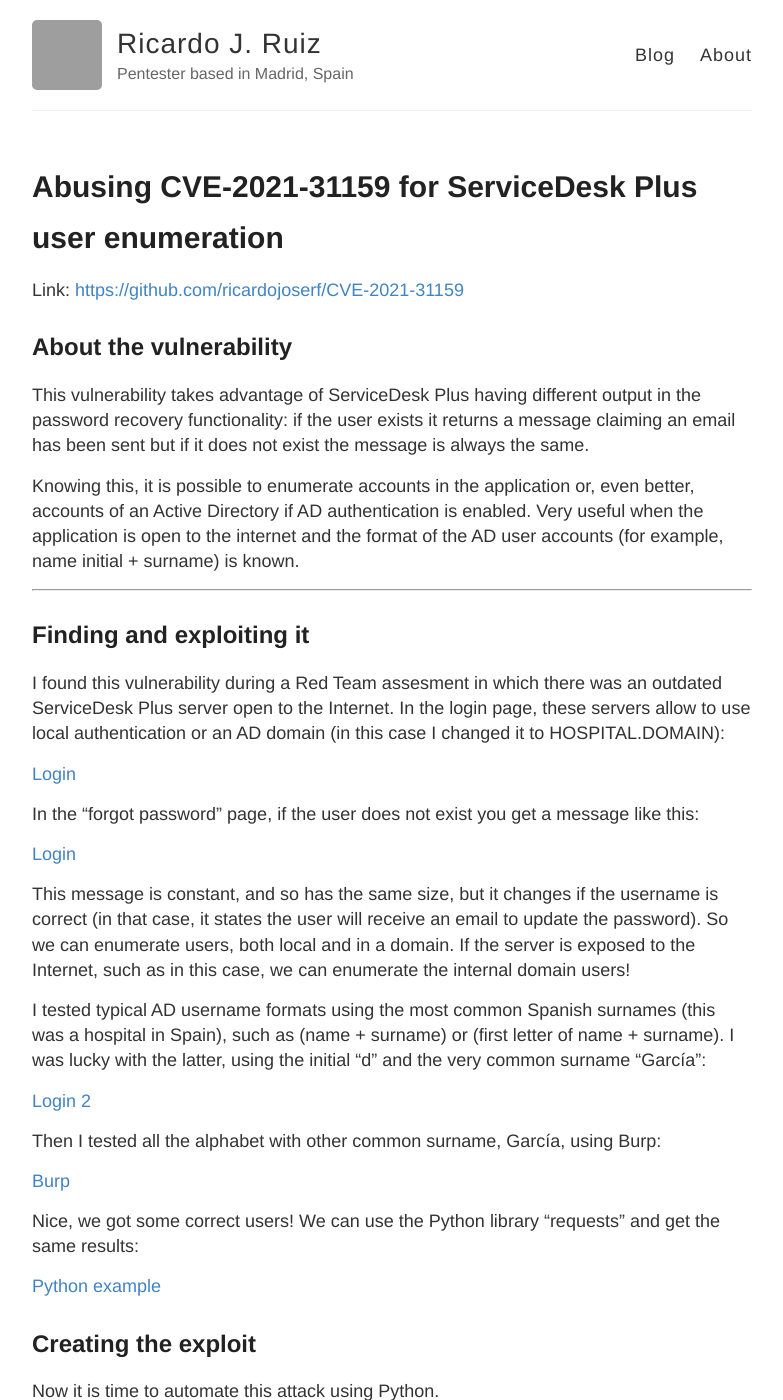
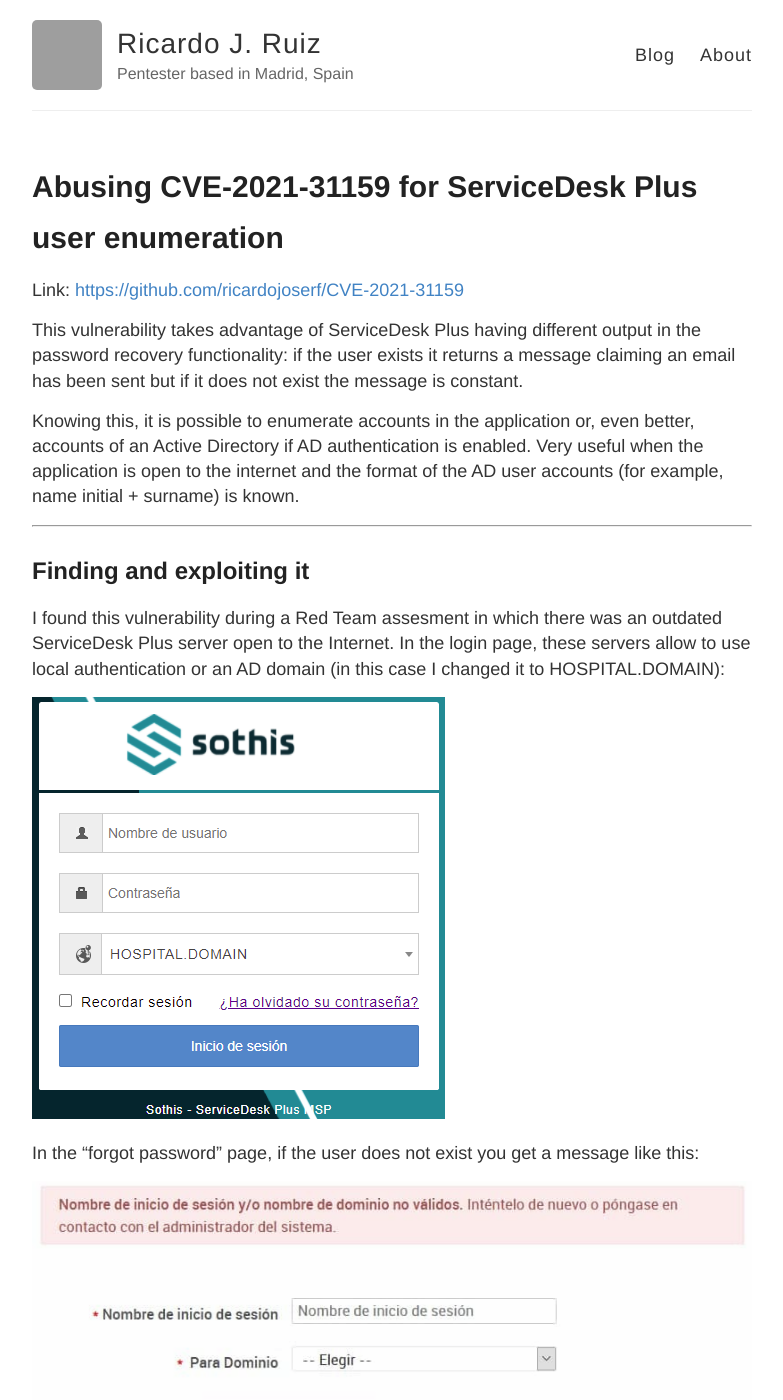
Before and after one commit to ricardojoserf/ricardojoserf.github.io, a Jekyll site: the page built from _posts/2021-8-22-CVE-2021-31159.md, in a window 1280 px wide and 1400 px high. Shown: the whole window, without its empty margins (248-1031 px from the left). Built offline with Jekyll 4.4.1, drawn with Linux system fonts in a browser that asks for light colours; grey boxes are pictures that could not be loaded.

Commit message:
Update 2021-8-22-CVE-2021-31159.md

```diff
--- a/_posts/2021-8-22-CVE-2021-31159.md
+++ b/_posts/2021-8-22-CVE-2021-31159.md
@@ -5,9 +5,7 @@
 
 Link: [https://github.com/ricardojoserf/CVE-2021-31159](https://github.com/ricardojoserf/CVE-2021-31159)
 
-## About the vulnerability
-
-This vulnerability takes advantage of ServiceDesk Plus having different output in the password recovery functionality: if the user exists it returns a message claiming an email has been sent but if it does not exist the message is always the same.
+This vulnerability takes advantage of ServiceDesk Plus having different output in the password recovery functionality: if the user exists it returns a message claiming an email has been sent but if it does not exist the message is constant.
 
 Knowing this, it is possible to enumerate accounts in the application or, even better, accounts of an Active Directory if AD authentication is enabled. Very useful when the application is open to the internet and the format of the AD user accounts (for example, name initial + surname) is known.
 
@@ -19,26 +17,26 @@
 
 I found this vulnerability during a Red Team assesment in which there was an outdated ServiceDesk Plus server open to the Internet. In the login page, these servers allow to use local authentication or an AD domain (in this case I changed it to HOSPITAL.DOMAIN):
 
-[Login](https://github.com/ricardojoserf/ricardojoserf.github.io/blob/master/images/image0.png?raw=true)
+![Login](https://github.com/ricardojoserf/ricardojoserf.github.io/blob/master/images/image0.png?raw=true)
 
 
 In the "forgot password" page, if the user does not exist you get a message like this:
 
-[Login](https://github.com/ricardojoserf/ricardojoserf.github.io/blob/master/images/image1.png?raw=true)
+![Login](https://github.com/ricardojoserf/ricardojoserf.github.io/blob/master/images/image1.png?raw=true)
 
 This message is constant, and so has the same size, but it changes if the username is correct (in that case, it states the user will receive an email to update the password). So we can enumerate users, both local and in a domain. If the server is exposed to the Internet, such as in this case, we can enumerate the internal domain users!
 
 I tested typical AD username formats using the most common Spanish surnames (this was a hospital in Spain), such as (name + surname) or (first letter of name + surname). I was lucky with the latter, using the initial "d" and the very common surname "García":
 
-[Login 2](https://github.com/ricardojoserf/ricardojoserf.github.io/blob/master/images/image2.png?raw=true)
+![Login 2](https://github.com/ricardojoserf/ricardojoserf.github.io/blob/master/images/image2.png?raw=true)
 
 Then I tested all the alphabet with other common surname, García, using Burp:
 
-[Burp](https://github.com/ricardojoserf/ricardojoserf.github.io/blob/master/images/image3.png?raw=true)
+![Burp](https://github.com/ricardojoserf/ricardojoserf.github.io/blob/master/images/image3.png?raw=true)
 
 Nice, we got some correct users! We can use the Python library "requests" and get the same results:
 
-[Python example](https://github.com/ricardojoserf/ricardojoserf.github.io/blob/master/images/image4.png?raw=true)
+![Python example](https://github.com/ricardojoserf/ricardojoserf.github.io/blob/master/images/image4.png?raw=true)
 
 
 ## Creating the exploit
```
